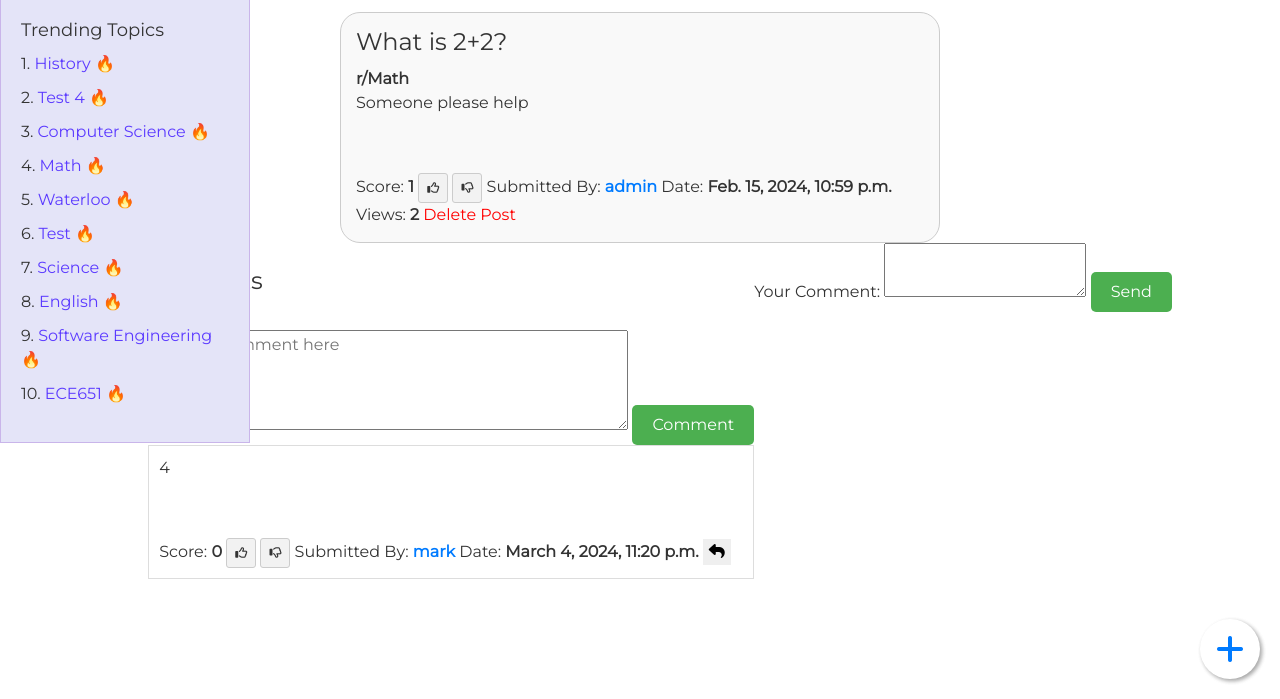
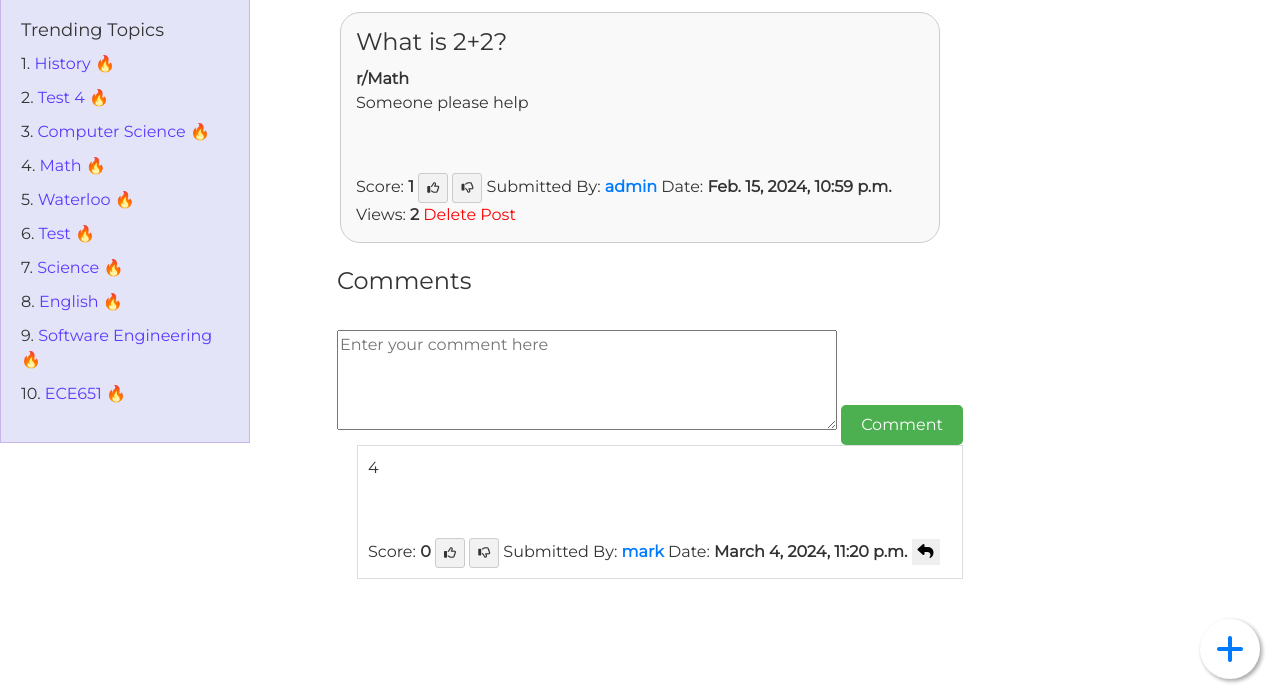
Before and after one commit to JimmyBu/PublishingWebsite, a Django app: page /post/20/ in a window 1280 px wide. Shown: the part 101-800 px from the top of the page. Run offline with Django 5.2, Linux system fonts and the light colour scheme; a user stored in the database is signed in; data comes from the database, SQL or seed files in the repository; both versions use the stored data as it was after the commit; some libraries are stand-ins or nearby versions.

Commit message:
Fixed bug

```diff
--- a/QuestionHub/templates/comments.html
+++ b/QuestionHub/templates/comments.html
@@ -39,7 +39,8 @@
             <textarea name="body">{{ comment_detail.body }}</textarea> <!-- Textarea to edit comment -->
             <button type="submit" value="Send" class="submit-button"><i class="fa-solid fa-check"></i></button>
         </form>
-
+    {%endif%}
+    {% if user.is_authenticated %}
         <!-- JavaScript code for toggling edit form -->
         <script>
             // Get references to DOM elements
--- a/QuestionHub/templates/post_detail.html
+++ b/QuestionHub/templates/post_detail.html
@@ -33,7 +33,7 @@
 <div class="comment-section">
     <div class="comment-container">
         <br>
-        <h4 class="comment-heading">Comments </h4>
+        <h4 class="comment-heading">Comments</h4>
         <br>
         <div class="base-comment">
             {% if user.is_authenticated %}
@@ -56,16 +56,6 @@
         {% endif %}
     </div>
 
-    {% if user.is_authenticated %}
-        <form method="POST" action="" id="comment-form" class="respond-form">
-        {% csrf_token %}
-        <label for="{{ comment.body.id_for_label }}">Your Comment:</label>
-        <!-- {{ comment.body }} get the comment form -->
-        <textarea id="comment-body" name="body"></textarea>
-        <input type="hidden" id="suggestion-used-input" name="suggestion_used">
-        <input type="submit" value="Send" class="submit-button"/>
-        </form>
-    {% endif %}
 
     {% if moderation_required %}
     <!-- Modal box for moderation message -->
```
Also changed, not shown: db.sqlite3.
